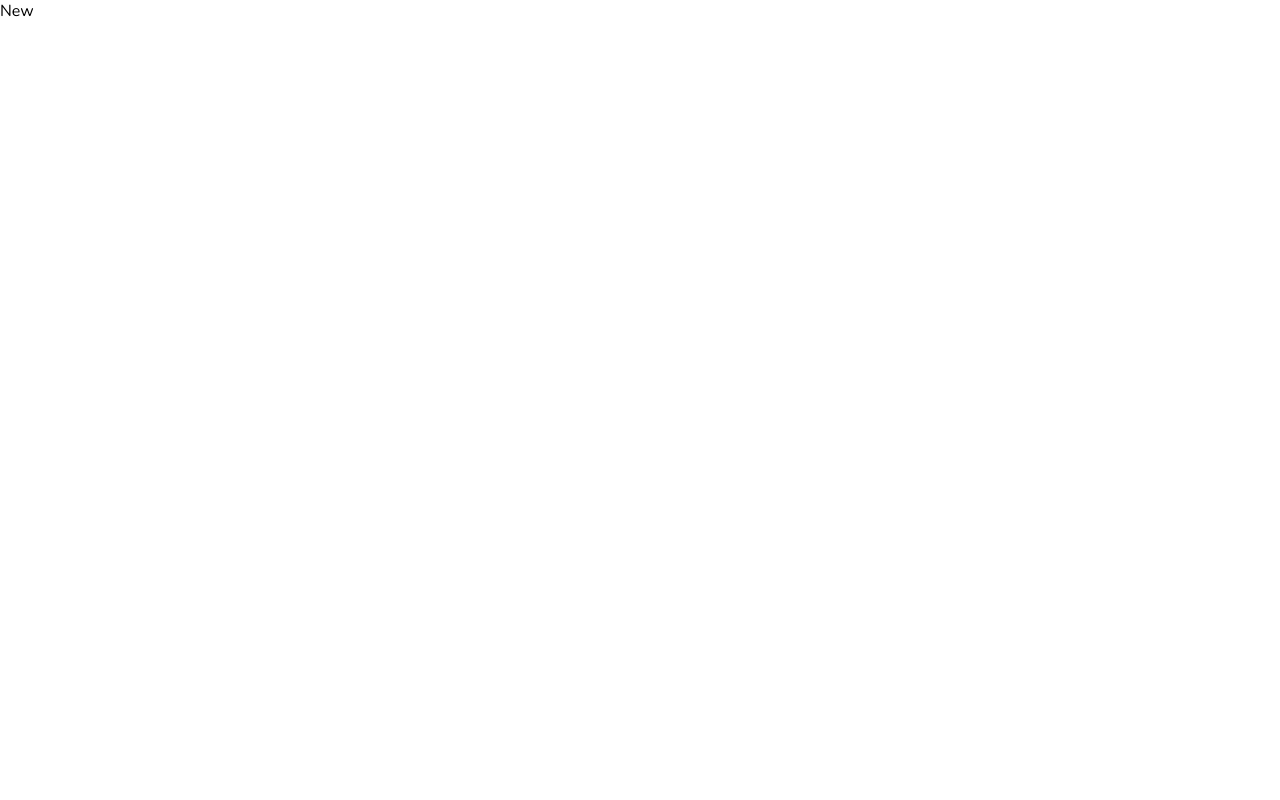
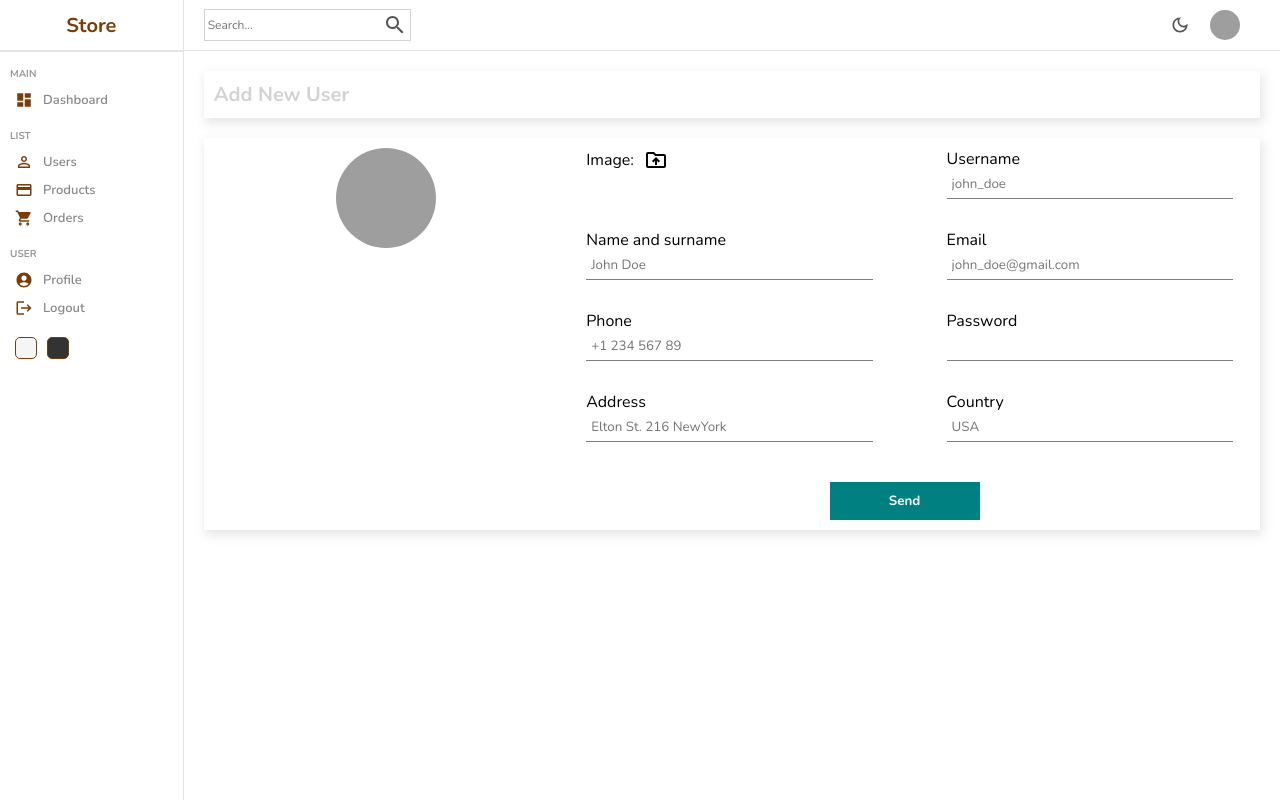
Before and after one commit to RafiiProject/admin-ui, a React (Vite) app: page /users/new in a window 1280 px wide. Built offline with nearby package versions, Linux system fonts and the light colour scheme; grey boxes are pictures that could not be loaded.

Commit message:
update page List, SIngle, New)

```diff
--- a/src/App.jsx
+++ b/src/App.jsx
@@ -5,6 +5,7 @@
 import Single from "./pages/single/Single";
 import New from "./pages/new/New";
 import { BrowserRouter, Routes, Route } from "react-router-dom";
+import {productInputs, userInputs} from "./formsource";
 
 function App() {
   return (
@@ -17,12 +18,18 @@
             <Route path="users">
               <Route index element={<List />}></Route>
               <Route path=":userId" element={<Single />}></Route>
-              <Route path="new" element={<New />}></Route>
+              <Route
+                path="new"
+                element={<New inputs={userInputs} title="Add New User" />}
+              />
             </Route>
             <Route path="products">
               <Route index element={<List />}></Route>
-              <Route path=":userId" element={<Single />}></Route>
-              <Route path="new" element={<New />}></Route>
+              <Route path=":productId" element={<Single />}></Route>
+              <Route
+                path="new"
+                element={<New inputs={productInputs} title="Add New Product" />}
+              />
             </Route>
           </Route>
         </Routes>
--- /dev/null
+++ b/src/formsource.jsx
@@ -0,0 +1,76 @@
+export const userInputs = [
+    {
+      id: 1,
+      label: "Username",
+      type: "text",
+      placeholder: "john_doe",
+    },
+    {
+      id: 2,
+      label: "Name and surname",
+      type: "text",
+      placeholder: "John Doe",
+    },
+    {
+      id: 3,
+      label: "Email",
+      type: "mail",
+      placeholder: "john_doe@gmail.com",
+    },
+    {
+      id: 4,
+      label: "Phone",
+      type: "text",
+      placeholder: "+1 234 567 89",
+    },
+    {
+      id: 5,
+      label: "Password",
+      type: "password",
+    },
+    {
+      id: 6,
+      label: "Address",
+      type: "text",
+      placeholder: "Elton St. 216 NewYork",
+    },
+    {
+      id: 7,
+      label: "Country",
+      type: "text",
+      placeholder: "USA",
+    },
+  ];
+
+  export const productInputs = [
+    {
+      id: 1,
+      label: "Title",
+      type: "text",
+      placeholder: "Apple Macbook Pro",
+    },
+    {
+      id: 2,
+      label: "Description",
+      type: "text",
+      placeholder: "Description",
+    },
+    {
+      id: 3,
+      label: "Category",
+      type: "text",
+      placeholder: "Computers",
+    },
+    {
+      id: 4,
+      label: "Price",
+      type: "text",
+      placeholder: "100",
+    },
+    {
+      id: 5,
+      label: "Stock",
+      type: "text",
+      placeholder: "in stock",
+    },
+  ];
--- a/src/pages/new/New.jsx
+++ b/src/pages/new/New.jsx
@@ -1,9 +1,58 @@
 import "./new.scss";
+import Sidebar from "../../components/sidebar/Sidebar";
+import Navbar from "../../components/navbar/Navbar";
+import DriveFolderUploadOutlinedIcon from "@mui/icons-material/DriveFolderUploadOutlined";
+import { useState } from "react";
 
-const New = () => {
+const New = ({ inputs, title }) => {
+	const [file, setFile] = useState("");
+
   return (
-    <div>New</div>
-  )
-}
+    <div className="new">
+      <Sidebar />
+      <div className="newContainer">
+        <Navbar />
+        <div className="top">
+          <h1>{title}</h1>
+        </div>
+        <div className="bottom">
+        <div className="left">
+          <img
+            src={
+              file
+                ? URL.createObjectURL(file)
+                : "https://icon-library.com/images/no-image-icon/no-image-icon-0.jpg"
+            }
+            alt=""
+          />
+        </div>
+        <div className="right">
+          <form>
+            <div className="formInput">
+              <label htmlFor="file">
+                Image: <DriveFolderUploadOutlinedIcon className="icon" />
+              </label>
+              <input
+                type="file"
+                id="file"
+                onChange={(e) => setFile(e.target.files[0])}
+                style={{ display: "none" }}
+              />
+            </div>
+
+            {inputs.map((input) => (
+              <div className="formInput" key={input.id}>
+                <label>{input.label}</label>
+                <input type={input.type} placeholder={input.placeholder} />
+              </div>
+            ))}
+            <button>Send</button>
+          </form>
+        </div>
+        </div>
+      </div>
+    </div>
+  );
+};
 
 export default New;
--- a/src/pages/new/new.scss
+++ b/src/pages/new/new.scss
@@ -0,0 +1,77 @@
+.new {
+    width: 100%;
+    display: flex;
+
+    .newContainer {
+      flex: 6;
+
+      .top,
+      .bottom {
+        -webkit-box-shadow: 2px 4px 10px 1px rgba(0, 0, 0, 0.47);
+        box-shadow: 2px 4px 10px 1px rgba(201, 201, 201, 0.47);
+        padding: 10px;
+        margin: 20px;
+        display: flex;
+
+        h1 {
+          color: lightgray;
+          font-size: 20px;
+        }
+
+        .left {
+          flex: 1;
+          text-align: center;
+
+          img {
+            width: 100px;
+            height: 100px;
+            border-radius: 50%;
+            object-fit: cover;
+          }
+        }
+
+        .right {
+          flex: 2;
+
+          form {
+            display: flex;
+            flex-wrap: wrap;
+            gap: 30px;
+            justify-content: space-around;
+
+            .formInput {
+              width: 40%;
+
+              label {
+                display: flex;
+                align-items: center;
+                gap: 10px;
+
+                .icon {
+                  cursor: pointer;
+                }
+              }
+
+              input {
+                width: 100%;
+                padding: 5px;
+                border: none;
+                border-bottom: 1px solid gray;
+              }
+            }
+
+            button {
+              width: 150px;
+              padding: 10px;
+              border: none;
+              background-color: teal;
+              color: white;
+              font-weight: bold;
+              cursor: pointer;
+              margin-top: 10px;
+            }
+          }
+        }
+      }
+    }
+  }
--- a/src/pages/single/Single.jsx
+++ b/src/pages/single/Single.jsx
@@ -1,9 +1,59 @@
 import "./single.scss";
+import Sidebar from "../../components/sidebar/Sidebar";
+import Navbar from "../../components/navbar/Navbar";
+import Chart from "../../components/chart/Chart";
+import List from "../../components/datatable/Datatable";
 
 const Single = () => {
   return (
-    <div>Single</div>
-  )
-}
+    <div className="single">
+      <Sidebar />
+      <div className="singleContainer">
+        <Navbar />
+        <div className="top">
+          <div className="left">
+            <div className="editButton">Edit</div>
+            <h1 className="title">Information</h1>
+            <div className="item">
+              <img
+                src="https://images.pexels.com/photos/733872/pexels-photo-733872.jpeg?auto=compress&cs=tinysrgb&dpr=3&h=750&w=1260"
+                alt=""
+                className="itemImg"
+              />
+              <div className="details">
+                <h1 className="itemTitle">Jane Doe</h1>
+                <div className="detailItem">
+                  <span className="itemKey">Email:</span>
+                  <span className="itemValue">janedoe@gmail.com</span>
+                </div>
+                <div className="detailItem">
+                  <span className="itemKey">Phone:</span>
+                  <span className="itemValue">+1 2345 67 89</span>
+                </div>
+                <div className="detailItem">
+                  <span className="itemKey">Address:</span>
+                  <span className="itemValue">
+                    Elton St. 234 Garden Yd. NewYork
+                  </span>
+                </div>
+                <div className="detailItem">
+                  <span className="itemKey">Country:</span>
+                  <span className="itemValue">USA</span>
+                </div>
+              </div>
+            </div>
+          </div>
+          <div className="right">
+            <Chart aspect={3 / 1} type="order" />
+          </div>
+        </div>
+        <div className="bottom">
+          <h1 className="title">Last Transactions</h1>
+          <List />
+        </div>
+      </div>
+    </div>
+  );
+};
 
 export default Single;
--- a/src/pages/single/single.scss
+++ b/src/pages/single/single.scss
@@ -0,0 +1,84 @@
+.single {
+    display: flex;
+    width: 100%;
+    .singleContainer {
+      flex: 6;
+
+      .top {
+        padding: 20px;
+        display: flex;
+        gap: 20px;
+
+        .left {
+          flex: 1;
+          -webkit-box-shadow: 2px 4px 10px 1px rgba(0, 0, 0, 0.47);
+          box-shadow: 2px 4px 10px 1px rgba(201, 201, 201, 0.47);
+          padding: 20px;
+          position: relative;
+
+          .editButton {
+            position: absolute;
+            top: 0;
+            right: 0;
+            padding: 5px;
+            font-size: 12px;
+            color: #7451f8;
+            background-color: #7551f818;
+            cursor: pointer;
+            border-radius: 0px 0px 0px 5px;
+          }
+
+          .item {
+            display: flex;
+            gap: 20px;
+
+            .itemImg {
+              width: 100px;
+              height: 100px;
+              border-radius: 50%;
+              object-fit: cover;
+            }
+
+            .details {
+              .itemTitle {
+                margin-bottom: 10px;
+                color: #555;
+              }
+
+              .detailItem {
+                margin-bottom: 10px;
+                font-size: 14px;
+
+                .itemKey {
+                  font-weight: bold;
+                  color: gray;
+                  margin-right: 5px;
+                }
+
+                .itemValue {
+                  font-weight: 300;
+                }
+              }
+            }
+          }
+        }
+
+        .right {
+          flex: 2;
+        }
+      }
+
+      .bottom {
+        -webkit-box-shadow: 2px 4px 10px 1px rgba(0, 0, 0, 0.47);
+        box-shadow: 2px 4px 10px 1px rgba(201, 201, 201, 0.47);
+        padding: 20px;
+        margin: 10px 20px;
+      }
+
+      .title {
+        font-size: 16px;
+        color: lightgray;
+        margin-bottom: 20px;
+      }
+    }
+  }
```
Also changed, not shown: src/assets/no-image.jpg (added).
